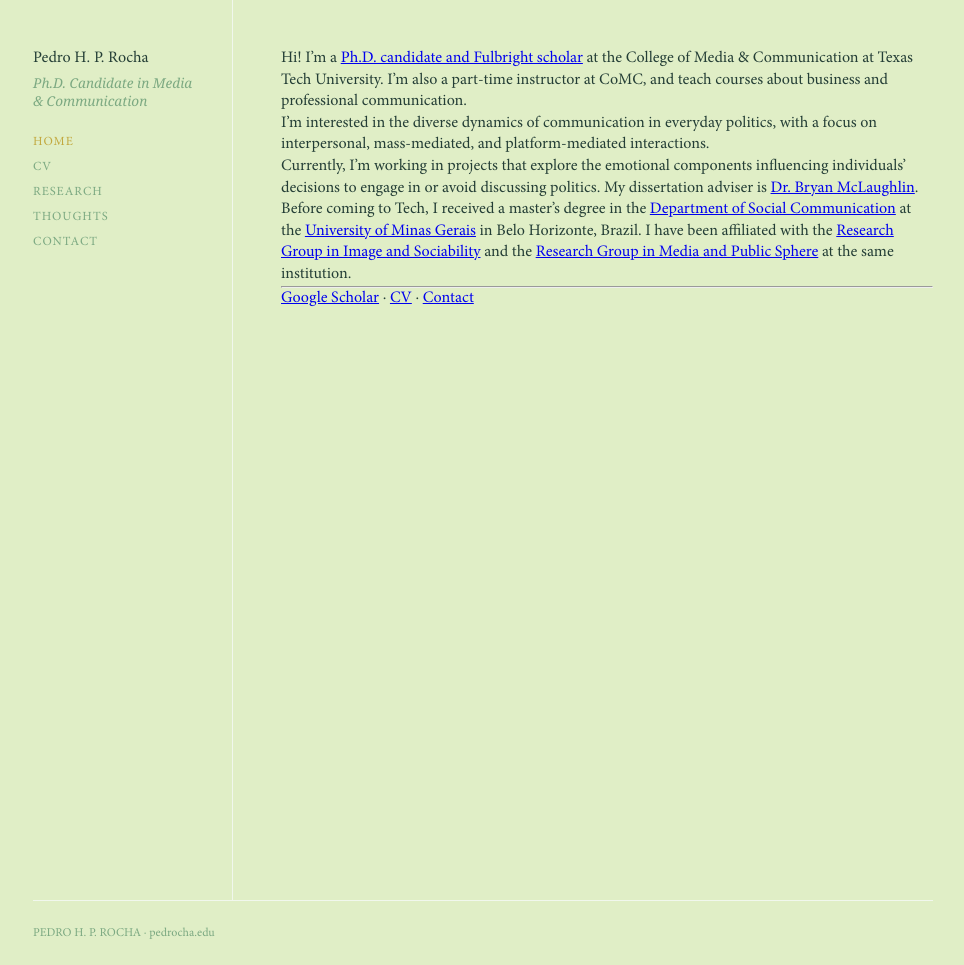
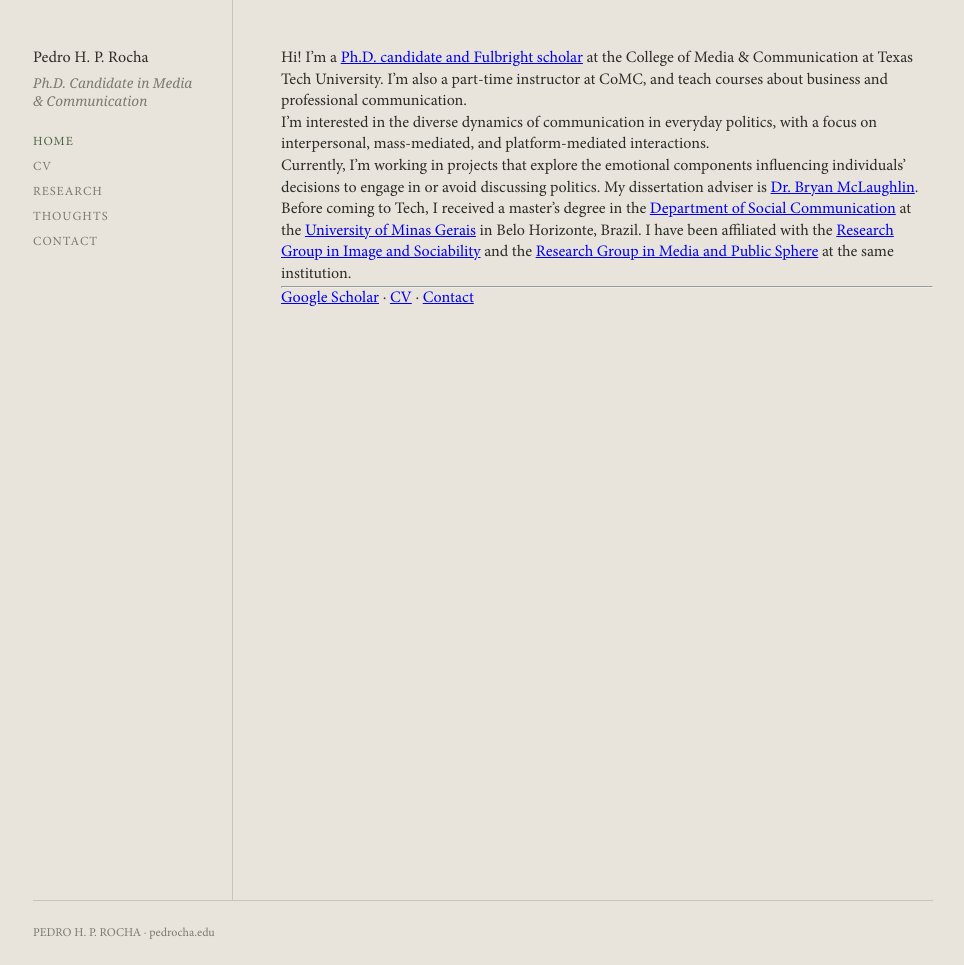
Before and after one commit to pedrohprocha/pedrohprocha.github.io, a Jekyll site: the page built from index.md, in a window 1280 px wide. Shown: the whole page, without its empty margins (157-1121 px from the left). Built offline with Jekyll 4.4.1, drawn with Linux system fonts in a browser that asks for light colours; some web fonts are replaced.

Commit message:
restore colors and headshot

```diff
--- a/assets/css/main.css
+++ b/assets/css/main.css
@@ -28,11 +28,11 @@
 
 /* ── Variables ───────────────────────────────────────────── */
 :root {
-    --text: #243e36;
-    --muted: #7ca982;
-    --accent: #c2a83e;
-    --border: #f1f7ed;
-    --bg: #e0eec6;
+    --text: #2b2b27;
+    --muted: #7a7a6e;
+    --accent: #4a6741;
+    --border: #c8c4b8;
+    --bg: #e8e4dc;
     --font-body: "Minion Pro", Georgia, serif;
     --font-mono: "Minion Pro", Georgia, serif;
     --font-heading: "Minion Pro", Georgia, serif;
```
Also changed, not shown: assets/headshot.jpeg (added), 2 other files.
